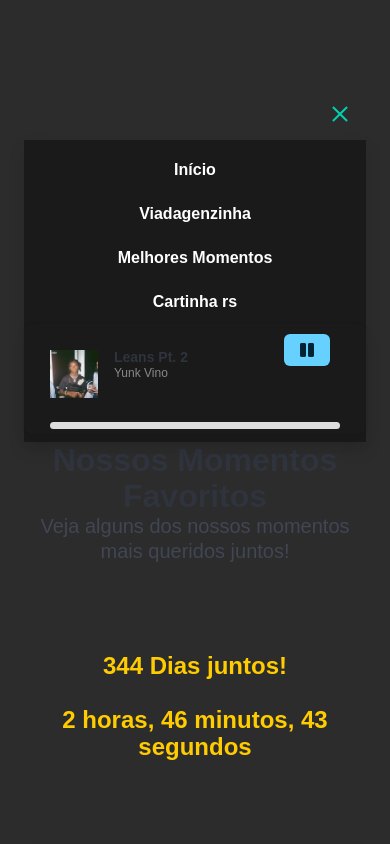
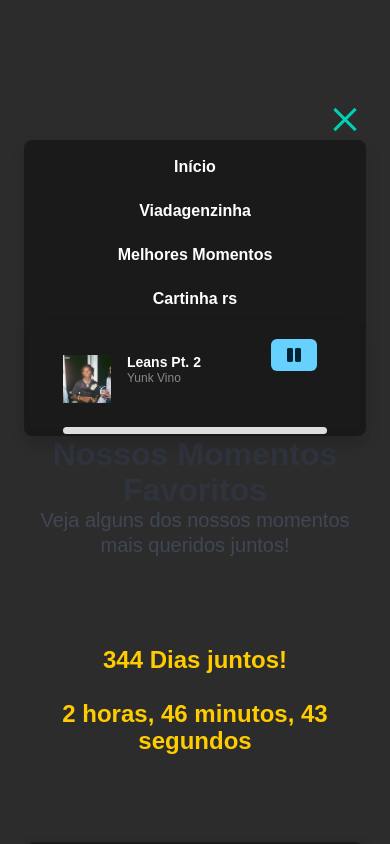
Before and after one commit to Mansur-xtz/Mansur-xtz.github.io, a plain HTML site: page index.html in a window 390 px wide. Both pictures are taken after a click on the button "menu". Shown: the top 844 px of the page. Drawn offline with nearby package versions, Linux system fonts and the light colour scheme.

Commit message:
Add files via upload

```diff
--- a/index.html
+++ b/index.html
@@ -8,60 +8,88 @@
   <link rel="stylesheet" href="style.css">
   <link rel="stylesheet" href="https://cdnjs.cloudflare.com/ajax/libs/font-awesome/5.15.4/css/all.min.css">
   <style>
-    /* Estilos para o menu hamburguer */
+    /* Estilos para o menu hambúrguer */
 .navbar-burger {
-      background-color: transparent; /* Garantir que o fundo fique transparente */
-      border: none; /* Remove bordas indesejadas */
+  background-color: transparent; /* Fundo transparente */
+  border: none; /* Remove bordas */
+  cursor: pointer;
 }
 
 .navbar-burger span {
-      background-color: #fff; /* Cor das barras do hamburguer */
+  display: block;
+  width: 30px; /* Largura das barras */
+  height: 3px; /* Altura das barras */
+  margin: 5px 0; /* Espaço entre as barras */
+  background-color: #fff; /* Cor padrão das barras */
+  transition: background-color 0.3s ease; /* Transição de cor */
 }
 
 .navbar-burger.is-active span {
-      background-color: #00d1b2; /* Cor das barras do hamburguer quando ativo */
+  background-color: #00d1b2; /* Cor ativa das barras */
 }
 
+/* Estilos do menu quando ativado */
 .navbar-menu {
-      background-color: #1a1a1a; /* Cor de fundo escura quando o menu é exibido */
+  background-color: #1a1a1a; /* Fundo escuro */
+  padding: 10px; /* Espaçamento interno */
+  border-radius: 8px; /* Bordas arredondadas */
 }
 
 /* Estilos para o container de áudio */
 .audio-container {
-      width: 400px; /* Tamanho mais largo para o box de música */
-      height: 110px;
-      border-radius: 8px;
-      background-color:#1a1a1a;
-      padding: 2px;
+  width: 400px; /* Largura do box de áudio */
+  height: 110px; /* Altura do box */
+  border-radius: 8px; /* Bordas arredondadas */
+  background-color: #1a1a1a; /* Fundo escuro */
+  padding: 15px; /* Espaçamento interno */
+  display: flex;
+  flex-direction: column;
+  justify-content: space-between;
 }
+
 .audio-container .title {
-      font-size: 14px;
+  font-size: 14px; /* Tamanho da fonte do título */
+  font-weight: bold;
+  color: #fff; /* Cor do texto */
 }
+
 .audio-container .subtitle {
-      font-size: 12px;
-      color: #888;
+  font-size: 12px; /* Tamanho da fonte do subtítulo */
+  color: #888; /* Cor cinza */
 }
+
 /* Barra de progresso */
 .progress-bar {
-  width: 100%; /* 100% do container */
-  height: 7px; /* Altura */
+  width: 100%; /* Barra ocupa toda a largura do container */
+  height: 7px; /* Altura da barra */
   background-color: #ddd; /* Fundo cinza */
-  border-radius: 4px; /* Borda arredondada */
-  overflow: hidden; /* Para evitar overflow do preenchimento */
+  border-radius: 4px; /* Bordas arredondadas */
+  overflow: hidden; /* Esconde overflow */
 }
 
 .progress-bar span {
   display: block;
   height: 100%; /* Preenche toda a altura */
-  background-color: #00d1b2; /* Cor da barra de progresso */
-  width: 0%; /* Inicialmente 0% */
-  transition: width 0.2s ease; /* Animação suave */
+  background-color: #00d1b2; /* Cor da barra preenchida */
+  width: 0%; /* Começa vazio */
+  transition: width 0.2s ease; /* Animação suave no preenchimento */
 }
+
+/* Responsividade para dispositivos menores */
 @media screen and (max-width: 768px) {
   .carousel-images img {
-    object-fit: contain; /* Mostra a imagem inteira sem cortar */
-    max-width: 100%;
-    max-height: 100%;
+    object-fit: contain; /* Ajusta a imagem sem cortar */
+    max-width: 100%; /* Limita largura */
+    max-height: 100%; /* Limita altura */
+  }
+
+  .audio-container {
+    width: 100%; /* Ajusta para a largura total da tela */
+    padding: 10px; /* Reduz padding */
+  }
+
+  .navbar-menu {
+    padding: 5px; /* Reduz padding do menu */
   }
 }
 
```
Lines whose indentation alone changed are shown as unchanged.
